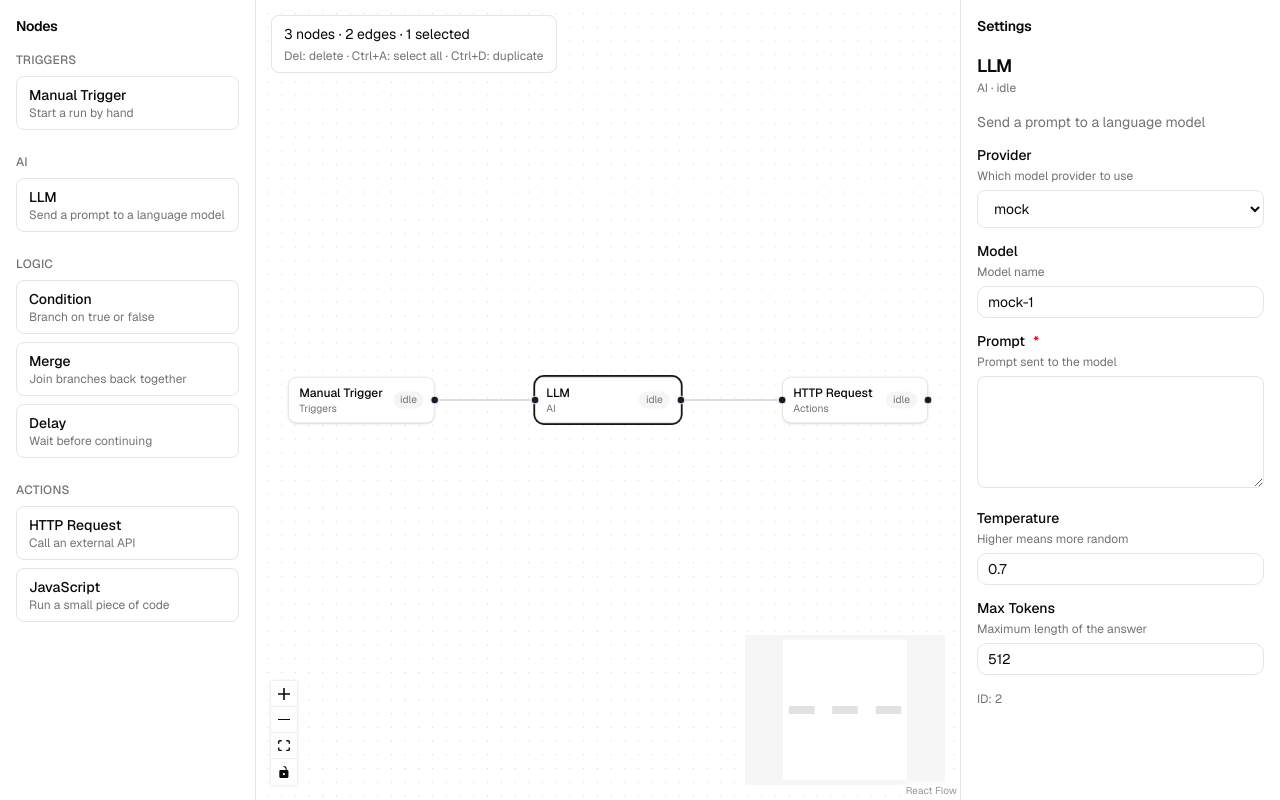
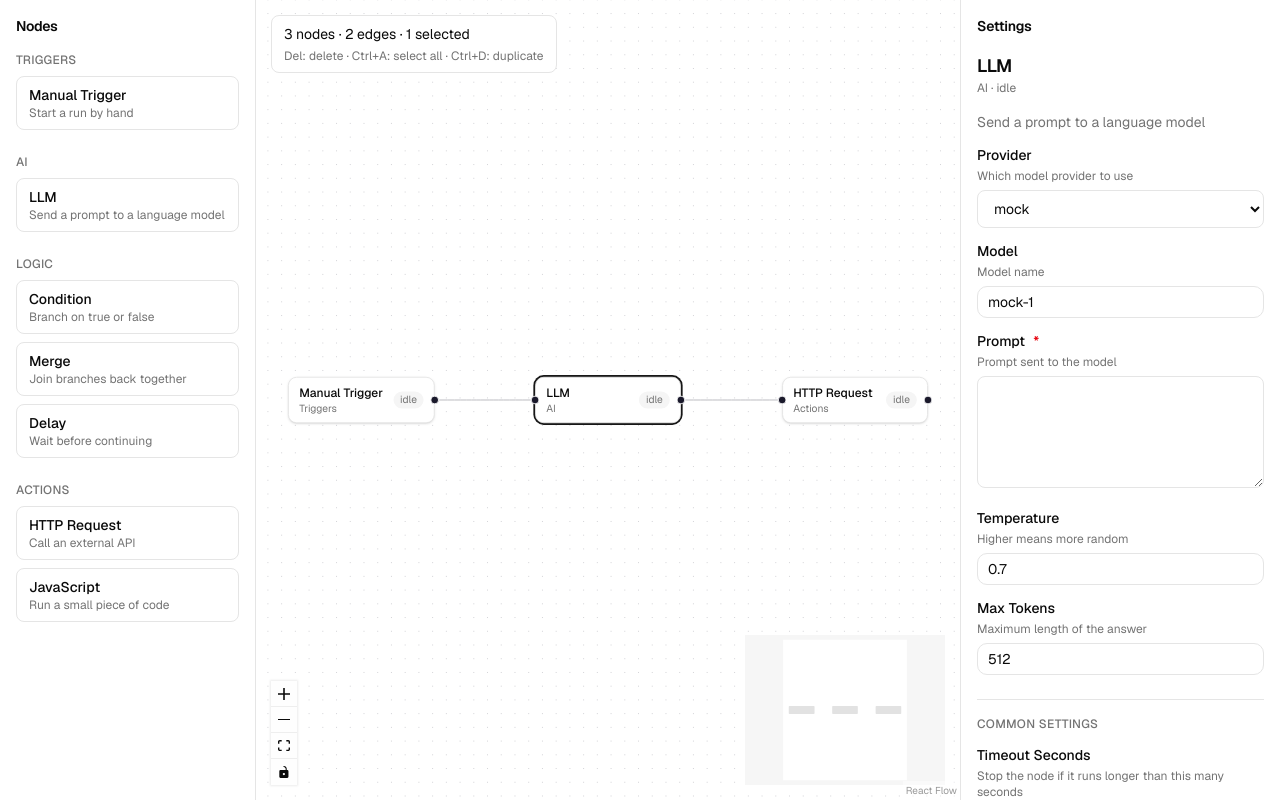
Before and after one commit to V-vumika/TraceAI, a Next.js app in the folder traceai/apps/web/: page /workflows/demo in a window 1280 px wide. Both pictures are taken after a click on the element 535 px from the left and 400 px from the top of the page. Built offline with nearby package versions, Linux system fonts and the light colour scheme.

Commit message:
add common settings section to node panel

```diff
--- a/traceai/apps/web/src/components/node-config-panel.tsx
+++ b/traceai/apps/web/src/components/node-config-panel.tsx
@@ -2,11 +2,16 @@
 
 import { useState } from 'react';
 import type { Node } from '@xyflow/react';
-import { getNodeDefinition } from '@traceai/nodes';
+import type { ZodType } from 'zod';
+import { commonSettingsSchema, getNodeDefinition } from '@traceai/nodes';
 import { CodeEditor } from '@/components/code-editor';
 import { Input } from '@/components/ui/input';
 import { Label } from '@/components/ui/label';
-import { getConfigFields, type ConfigField } from '@/lib/config-fields';
+import {
+  getCommonSettingFields,
+  getConfigFields,
+  type ConfigField,
+} from '@/lib/config-fields';
 import { nodeCatalog } from '@/lib/node-catalog';
 import { useGraphStore } from '@/stores/graph-store';
 
@@ -23,6 +28,8 @@ function toInput(fields: ConfigField[], values: Values) {
     const raw = values[field.name] ?? '';
     if (field.kind === 'number') {
       input[field.name] = raw === '' ? undefined : Number(raw);
+    } else if (field.kind === 'checkbox') {
+      input[field.name] = raw === 'true';
     } else {
       input[field.name] = raw;
     }
@@ -30,14 +37,24 @@ function toInput(fields: ConfigField[], values: Values) {
   return input;
 }
 
-function NodeConfigForm({ node }: { node: Node }) {
-  const updateNodeConfig = useGraphStore((state) => state.updateNodeConfig);
+type SettingsFormProps = {
+  nodeId: string;
+  idPrefix: string;
+  fields: ConfigField[];
+  schema: ZodType | undefined;
+  saved: Record<string, unknown>;
+  onSave: (nodeId: string, value: Record<string, unknown>) => void;
+};
 
-  const nodeType = String(node.data.nodeType ?? '');
-  const fields = getConfigFields(nodeType);
-  const definition = getNodeDefinition(nodeType);
-  const saved = (node.data.config ?? {}) as Record<string, unknown>;
-
+// One form, used twice: for the node's own config and for common settings.
+function SettingsForm({
+  nodeId,
+  idPrefix,
+  fields,
+  schema,
+  saved,
+  onSave,
+}: SettingsFormProps) {
   const [values, setValues] = useState<Values>(() => {
     const initial: Values = {};
     for (const field of fields) {
@@ -52,13 +69,13 @@ function NodeConfigForm({ node }: { node: Node }) {
     const next = { ...values, [name]: value };
     setValues(next);
 
-    if (!definition) return;
+    if (!schema) return;
 
-    const result = definition.configSchema.safeParse(toInput(fields, next));
+    const result = schema.safeParse(toInput(fields, next));
 
     if (result.success) {
       setErrors({});
-      updateNodeConfig(node.id, result.data as Record<string, unknown>);
+      onSave(nodeId, result.data as Record<string, unknown>);
       return;
     }
 
@@ -79,7 +96,7 @@ function NodeConfigForm({ node }: { node: Node }) {
   return (
     <div className="space-y-4">
       {fields.map((field) => {
-        const id = `config-${field.name}`;
+        const id = `${idPrefix}-${field.name}`;
         const value = values[field.name] ?? '';
 
         return (
@@ -131,6 +148,21 @@ function NodeConfigForm({ node }: { node: Node }) {
               />
             )}
 
+            {field.kind === 'checkbox' && (
+              <div className="flex items-center gap-2">
+                <input
+                  id={id}
+                  type="checkbox"
+                  className="h-4 w-4"
+                  checked={value === 'true'}
+                  onChange={(event) =>
+                    handleChange(field.name, String(event.target.checked))
+                  }
+                />
+                <span className="text-sm">Enabled</span>
+              </div>
+            )}
+
             {field.kind === 'number' && (
               <Input
                 id={id}
@@ -160,6 +192,47 @@ function NodeConfigForm({ node }: { node: Node }) {
           </div>
         );
       })}
+    </div>
+  );
+}
+
+function NodeForms({ node }: { node: Node }) {
+  const updateNodeConfig = useGraphStore((state) => state.updateNodeConfig);
+  const updateNodeSettings = useGraphStore((state) => state.updateNodeSettings);
+
+  const nodeType = String(node.data.nodeType ?? '');
+  const item = nodeCatalog.find((entry) => entry.type === nodeType);
+  const isTrigger = item?.category === 'Triggers';
+  const definition = getNodeDefinition(nodeType);
+
+  return (
+    <div className="space-y-6">
+      <SettingsForm
+        key={`${node.id}-config`}
+        nodeId={node.id}
+        idPrefix="config"
+        fields={getConfigFields(nodeType)}
+        schema={definition?.configSchema}
+        saved={(node.data.config ?? {}) as Record<string, unknown>}
+        onSave={updateNodeConfig}
+      />
+
+      {!isTrigger && (
+        <section className="space-y-4 border-t pt-4">
+          <h3 className="text-xs font-medium uppercase tracking-wide text-muted-foreground">
+            Common settings
+          </h3>
+          <SettingsForm
+            key={`${node.id}-common`}
+            nodeId={node.id}
+            idPrefix="common"
+            fields={getCommonSettingFields()}
+            schema={commonSettingsSchema}
+            saved={(node.data.settings ?? {}) as Record<string, unknown>}
+            onSave={updateNodeSettings}
+          />
+        </section>
+      )}
     </div>
   );
 }
@@ -206,7 +279,7 @@ export function NodeConfigPanel() {
           <p className="text-sm text-muted-foreground">{item.description}</p>
         )}
 
-        <NodeConfigForm key={selectedNode.id} node={selectedNode} />
+        <NodeForms node={selectedNode} />
 
         <p className="text-xs text-muted-foreground">ID: {selectedNode.id}</p>
       </div>
```
